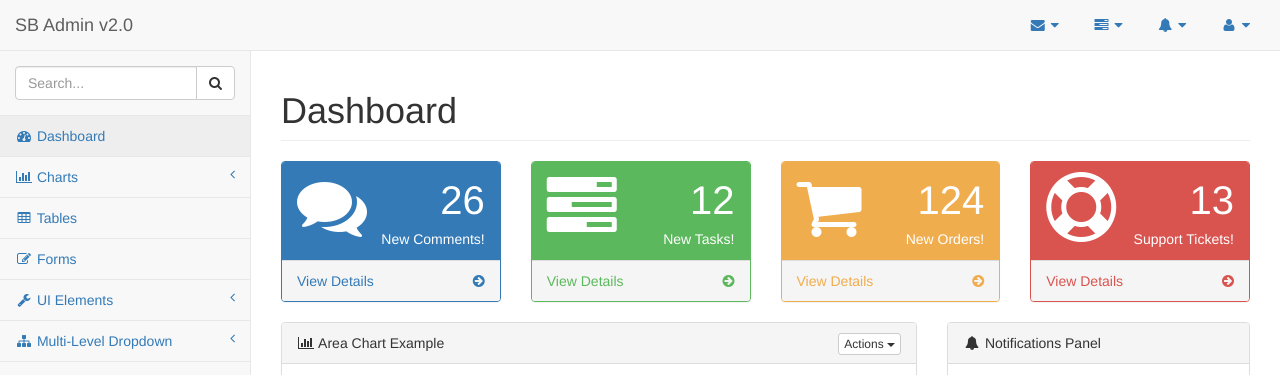
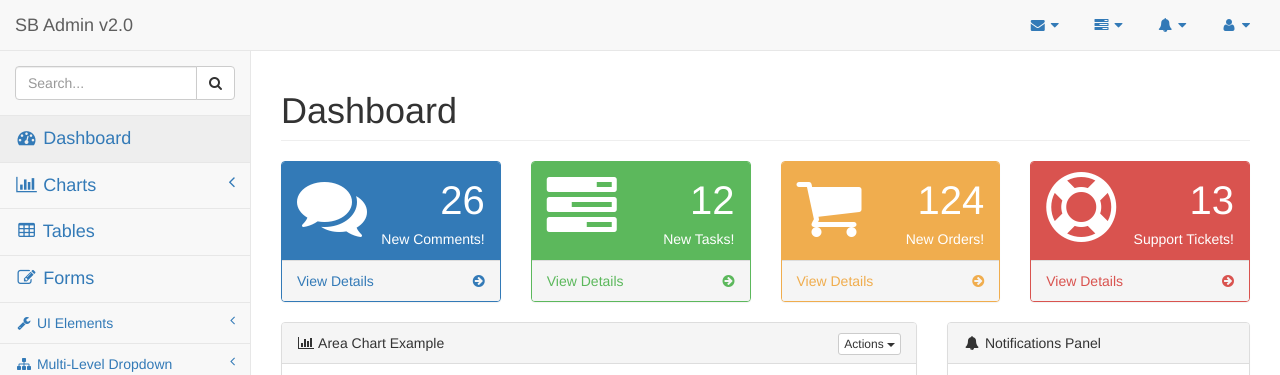
Before and after one commit to OisinNolan/radiology, a website: page pages/index.html in a window 1280 px wide. Shown: the top 375 px of the page. Drawn offline with Linux system fonts and the light colour scheme.

Commit message:
Dashboard-icons-larger

```diff
--- a/pages/index.html
+++ b/pages/index.html
@@ -277,10 +277,10 @@
                             <!-- /input-group -->
                         </li>
                         <li>
-                            <a href="index.html"><i class="fa fa-dashboard fa-fw"></i> Dashboard</a>
+                            <a href="index.html" id="dashboardButton"><i class="fa fa-dashboard fa-fw"></i> Dashboard</a>
                         </li>
                         <li>
-                            <a href="#"><i class="fa fa-bar-chart-o fa-fw"></i> Charts<span class="fa arrow"></span></a>
+                            <a href="#" id="chartsButton"><i class="fa fa-bar-chart-o fa-fw"></i> Charts<span class="fa arrow"></span></a>
                             <ul class="nav nav-second-level">
                                 <li>
                                     <a href="flot.html">Flot Charts</a>
@@ -292,10 +292,10 @@
                             <!-- /.nav-second-level -->
                         </li>
                         <li>
-                            <a href="tables.html"><i class="fa fa-table fa-fw"></i> Tables</a>
+                            <a href="tables.html" id="tablesButton"><i class="fa fa-table fa-fw"></i> Tables</a>
                         </li>
                         <li>
-                            <a href="forms.html"><i class="fa fa-edit fa-fw"></i> Forms</a>
+                            <a href="forms.html" id="formsButton"><i class="fa fa-edit fa-fw"></i> Forms</a>
                         </li>
                         <li>
                             <a href="#"><i class="fa fa-wrench fa-fw"></i> UI Elements<span class="fa arrow"></span></a>
```
Also changed, not shown: dist/css/sb-admin-2.css.
